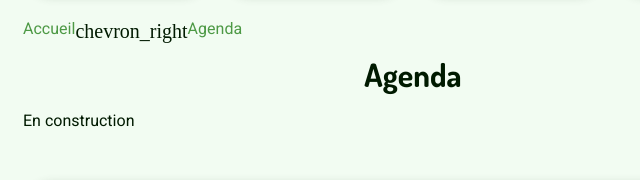
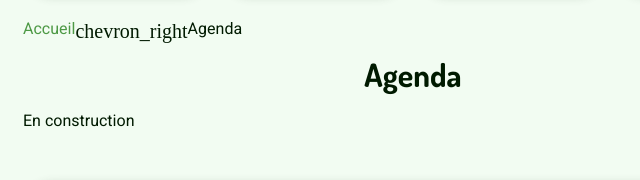
Before and after one commit to nathan-johnstone/paysdesault.fr, a website built with Vite: page agenda/index.html in a window 1280 px wide. Shown: the part 190-370 px from the top of the page, 227-867 px from the left. Built offline with nearby package versions, Linux system fonts and the light colour scheme; a web font is replaced by a local one.

Commit message:
Correction de la sélection des éléments de navigation pour le style du fil d'Ariane

```diff
--- a/src/css/ariane.scss
+++ b/src/css/ariane.scss
@@ -17,7 +17,7 @@ nav[aria-label="breadcrumb"] ul{
                 color: $vertFonce
             }
         }
-        &[aria-current="page"] a{
+        a[aria-current="page"]{
                 color: $noir;
             }
         &:not(:last-child):after{
```
Also changed, not shown: src/css/style.css.
